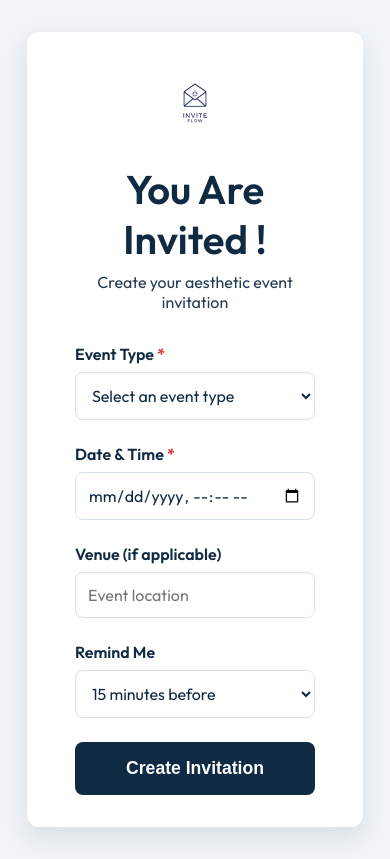
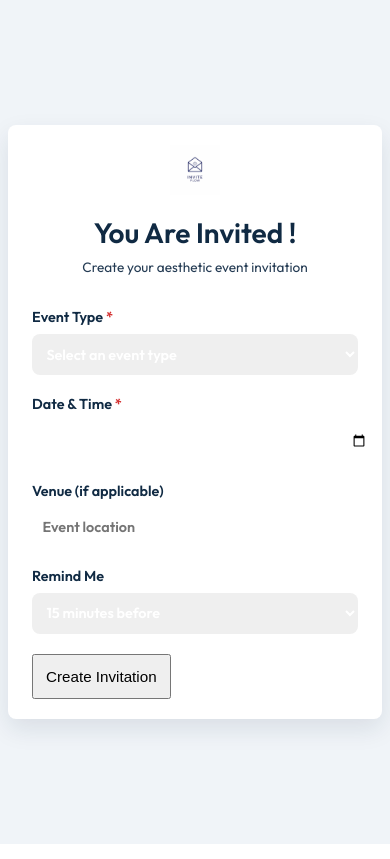
Before and after one commit to dhara30/dhara30.github.io, a Flask app: page / in a window 390 px wide. Run offline with Flask 3, Linux system fonts and the light colour scheme.

Commit message:
Update Index.html
Added mobile responsive styles and improved layout.

```diff
--- a/static/style.css
+++ b/static/style.css
@@ -81,24 +81,6 @@
     border-radius: 8px;
     font-family: 'Outfit', sans-serif;
     font-size: 1rem;
-    color: var(--text-color);
-    background-color: var(--input-bg);
-    transition: border-color 0.3s ease, box-shadow 0.3s ease;
-    box-sizing: border-box;
-}
-
-input:focus,
-select:focus,
-textarea:focus {
-    outline: none;
-    border-color: var(--secondary-color);
-    box-shadow: 0 0 0 3px rgba(16, 42, 67, 0.1);
-}
-
-.btn-submit {
-    width: 100%;
-    padding: 1rem;
-    background-color: var(--secondary-color);
     color: var(--primary-color);
     border: none;
     border-radius: 8px;
@@ -134,6 +116,13 @@
     text-align: center;
 }
 
+.qr-wrapper {
+    display: flex;
+    justify-content: center;
+    align-items: center;
+    margin: 2rem 0;
+}
+
 .qr-code {
     margin: 2rem 0;
     border: 10px solid var(--primary-color);
@@ -154,3 +143,76 @@
 .download-link:hover {
     border-bottom-color: var(--secondary-color);
 }
+
+/* Mobile Responsive Styles */
+@media (max-width: 768px) {
+    .container {
+        padding: 1.5rem 2rem;
+        margin: 1rem;
+    }
+
+    header h1 {
+        font-size: 2rem;
+    }
+
+    header p {
+        font-size: 0.9rem;
+    }
+
+    .app-logo {
+        width: 60px;
+    }
+
+    .btn-submit {
+        font-size: 1rem;
+        padding: 0.875rem;
+    }
+}
+
+@media (max-width: 480px) {
+    body {
+        padding: 0;
+    }
+
+    .container {
+        padding: 1.25rem 1.5rem;
+        margin: 0.5rem;
+        border-radius: 8px;
+    }
+
+    header h1 {
+        font-size: 1.75rem;
+    }
+
+    header p {
+        font-size: 0.85rem;
+    }
+
+    .app-logo {
+        width: 50px;
+    }
+
+    .form-group {
+        margin-bottom: 1.25rem;
+    }
+
+    label {
+        font-size: 0.9rem;
+    }
+
+    input,
+    select,
+    textarea {
+        font-size: 0.9rem;
+        padding: 0.65rem;
+    }
+
+    .btn-submit {
+        font-size: 0.95rem;
+        padding: 0.75rem;
+    }
+
+    .qr-wrapper {
+        margin: 1.5rem 0;
+    }
+}
```
